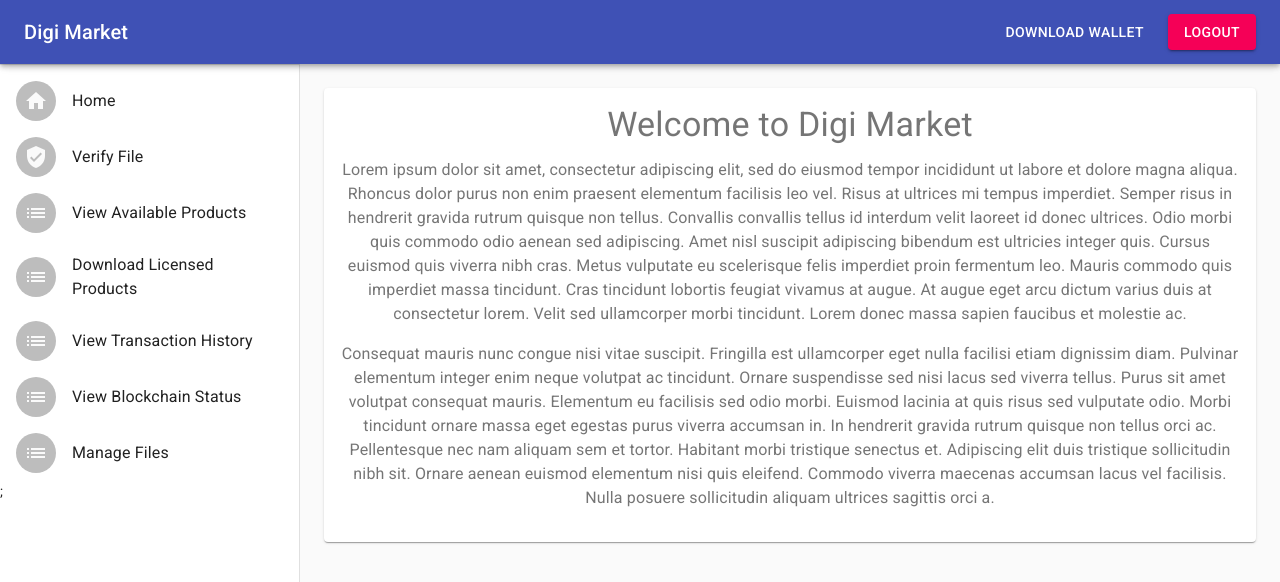
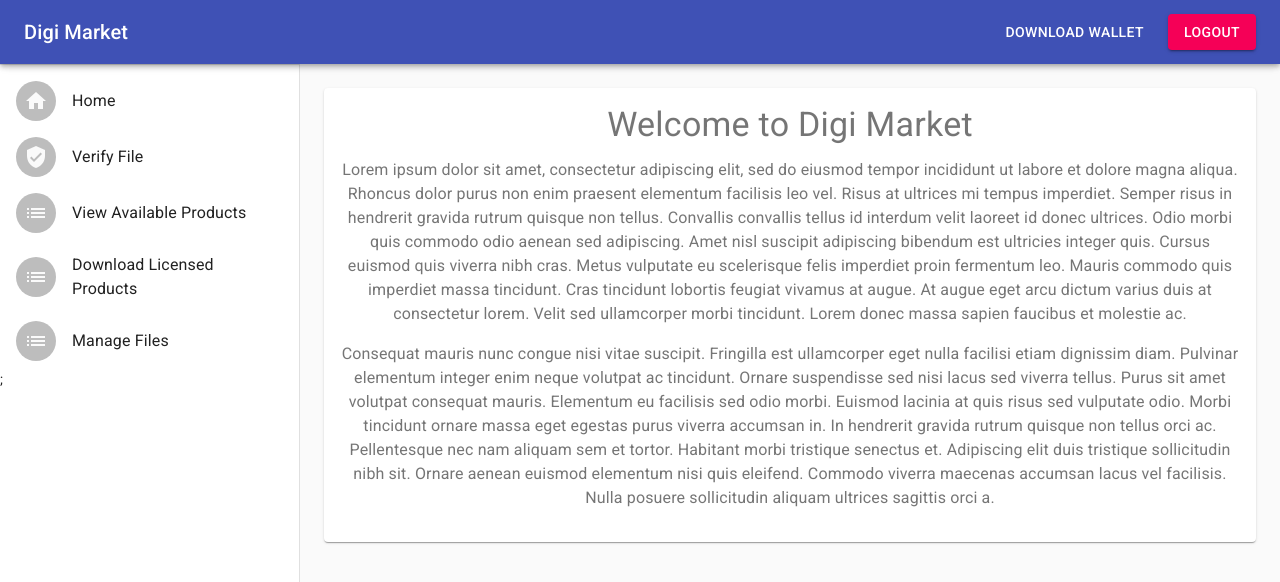
Before and after one commit to aaron-dodd/digimarket, a React (Create React App) app in the folder src/interface/client/: page / in a window 1280 px wide. Shown: the top 582 px of the page. Built offline with nearby package versions, Linux system fonts and the light colour scheme; sample sign-in values are in the browser's storage.

Commit message:
Remove unnecessary status pages

```diff
--- a/src/interface/client/src/App.js
+++ b/src/interface/client/src/App.js
@@ -131,8 +131,6 @@ export default function App(props) {
                     {icon: <VerifiedUserIcon />, text: 'Verify File', href: "/verify-file", protect: true },
                     {icon: <ListIcon />, text: 'View Available Products', href: "/available-products", protect: true },
                     {icon: <ListIcon />, text: 'Download Licensed Products', href: "/licensed-products", protect: true },
-                    {icon: <ListIcon />, text: 'View Transaction History', href: "/transaction-history", protect: true },
-                    {icon: <ListIcon />, text: 'View Blockchain Status', href: "/blockchain-status", protect: true },
                     {icon: <ListIcon />, text: 'Manage Files', href: "/manage-files", protect: true },
                 ].map((pair) => {
                     if (pair.protect) {
@@ -237,10 +235,8 @@ export default function App(props) {
                         <Route exact path="/create-account" authenticated={userToken === null} component={CreateAccount} />
                         <ProtectedRoute exact path="/login" authenticated={userToken === null} component={Login} />
                         <ProtectedRoute exact path="/available-products" authenticated={userToken !== null} component={AvailableProducts} />
-                        <ProtectedRoute exact path="/blockchain-status" authenticated={userToken !== null} component={BlockchainStatus} />
                         <ProtectedRoute exact path="/licensed-products" authenticated={userToken !== null} component={LicensedProducts} />
                         <ProtectedRoute exact path="/manage-files" authenticated={userToken !== null} component={ManageFiles} />
-                        <ProtectedRoute exact path="/transaction-history" authenticated={userToken !== null} component={TransactionHistory} />
                         <ProtectedRoute exact path="/verify-file" authenticated={userToken !== null} component={VerifyFile} />
                     </Switch>
                 </main>
```
